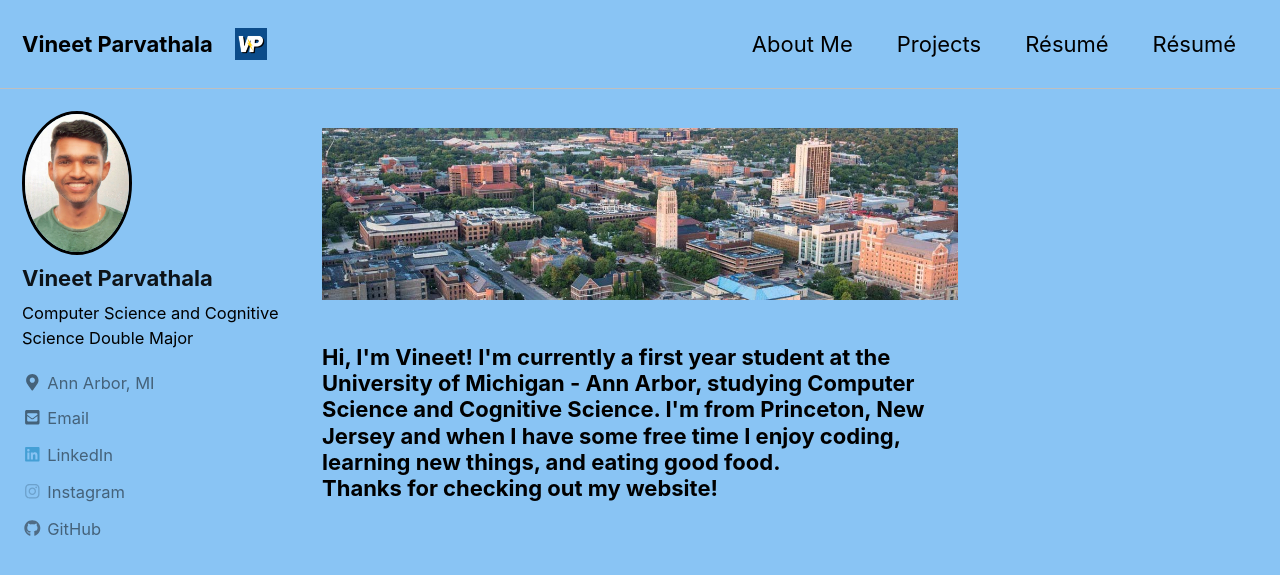
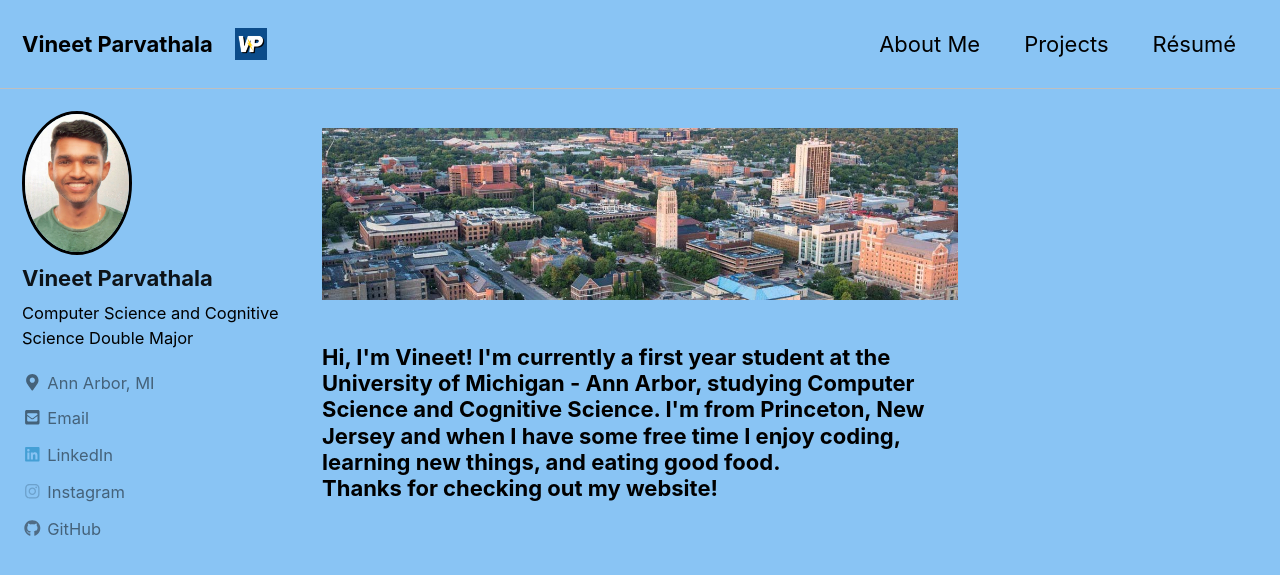
Before and after one commit to vparv/vparv.github.io, a Jekyll site: the page built from index.html, in a window 1280 px wide and 900 px high. Shown: the top 575 px of the window. Built offline with Jekyll 4.4.1, drawn with Linux system fonts in a browser that asks for light colours; cached includes are drawn as plain includes; nearby versions of some CDN libraries; the list of posts is cut into pages by our own code.

Commit message:
removed resume permalink

```diff
--- a/_data/navigation.yml
+++ b/_data/navigation.yml
@@ -4,8 +4,6 @@ main:
     url: /about/
   - title: "Projects"
     url: /projects/
-  - title: "Résumé"
-    url: /resume
   # - title: "Sample Posts"
   #   url: /year-archive/
   # - title: "Sample Collections"
--- a/_pages/resume.md
+++ /dev/null
@@ -1,4 +0,0 @@
----
-title: "Résumé"
-permalink: /resume
----
```
